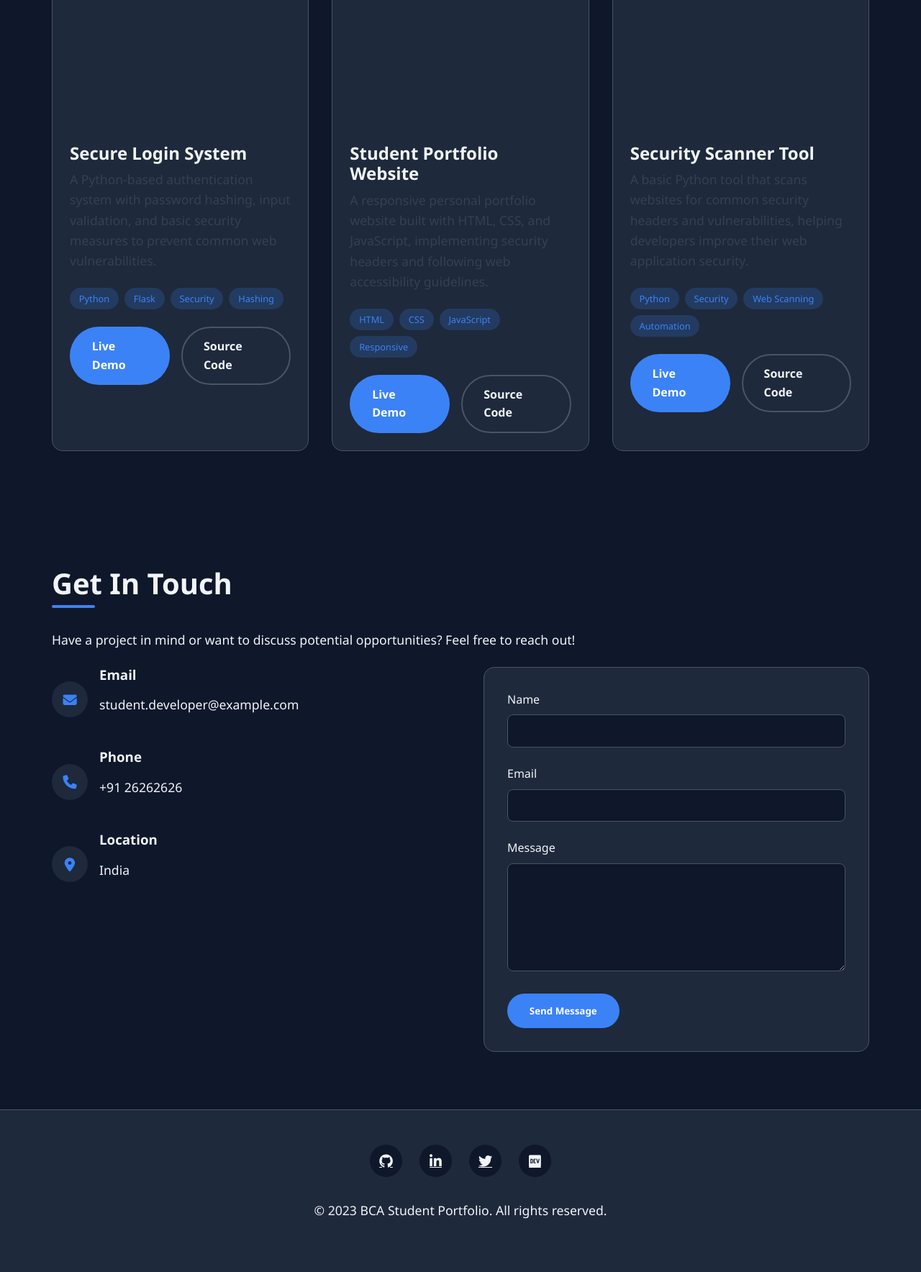
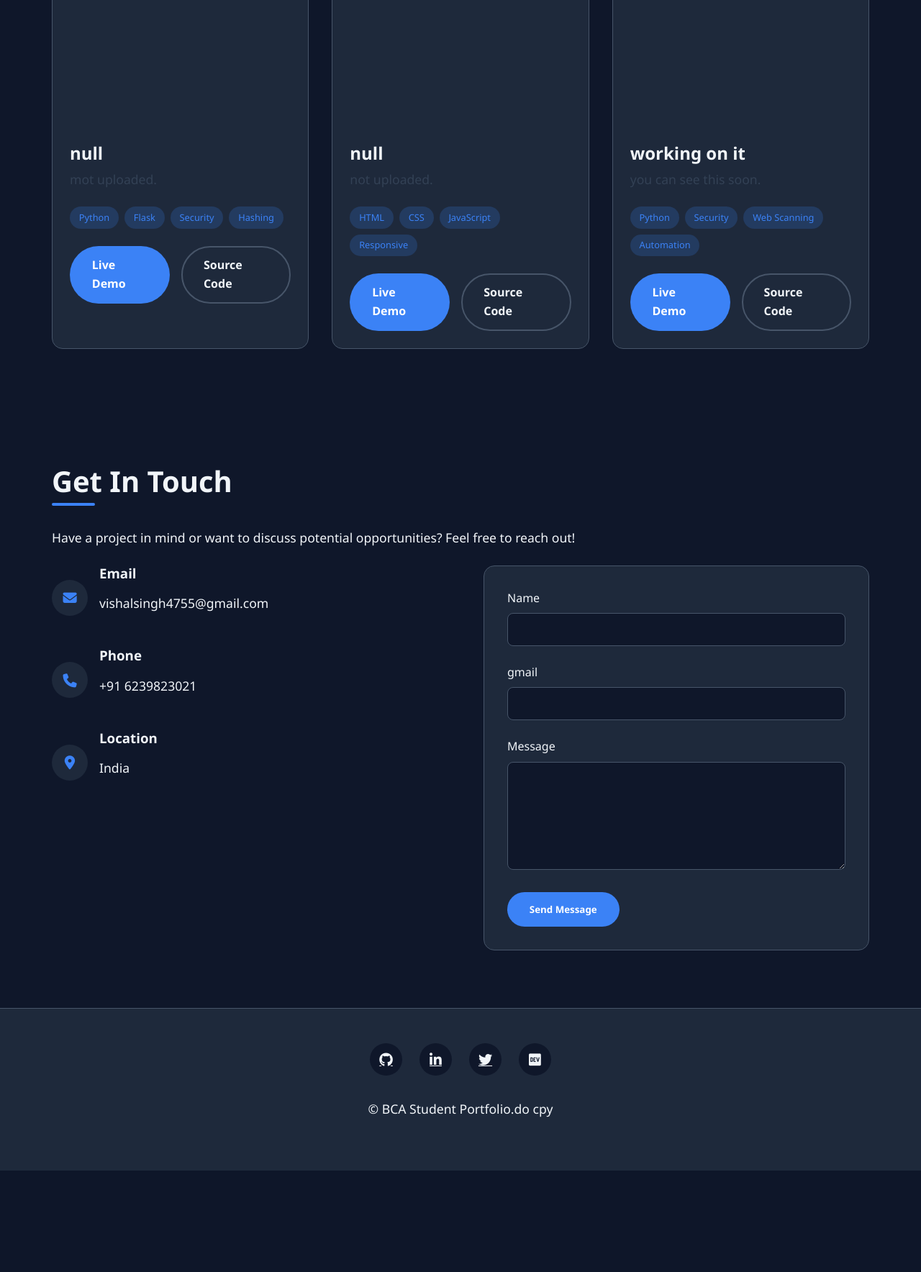
Before and after one commit to Vamp786/Vishal_singh, a Flask app: page / in a window 1280 px wide. Shown: the part 1783-3551 px from the top of the page at 72% size. After the commit the page ends 3410 px from the top, so only its background shows below. Run offline with Flask 3, Linux system fonts and the light colour scheme; some libraries are stand-ins or nearby versions.

Commit message:
updated portfolio design and image

```diff
--- a/app.py
+++ b/app.py
@@ -9,16 +9,16 @@ def home():
 
 @app.route('/contact', methods=['POST'])
 def contact():
-    naam = request.form.get('naam')
+    name = request.form.get('name')
     gmail = request.form.get('gmail')
     message = request.form.get('message')
 
-    if not name or not email or not message:
+    if not name or not gmail or not message:
         flash('Please fill all the fields.', 'error')
         return redirect(url_for('home'))
 
     # Here you can add logic to save the message or send email
-    print(f"New message from {name} ({email}): {message}")
+    print(f"New message from {name} ({gmail}): {message}")
 
     flash(f'Thank you, {name}! Your message has been received.', 'success')
     return redirect(url_for('home'))
--- a/templates/index.html
+++ b/templates/index.html
@@ -59,7 +59,7 @@
                     </div>
                 </div>
                 <div>
-                    <img src="https://via.placeholder.com/500x400?text=Developer+Working" alt="Developer working on laptop" class="about-img" />
+                    <img src="{{ url_for('static', filename='images/me.jpg') }}" alt="Vishal SIngh" class="about-img" />
                 </div>
             </div>
         </div>
@@ -75,8 +75,8 @@
                         <img src="https://via.placeholder.com/400x300?text=Secure+Login+System" alt="Secure Login System" />
                     </div>
                     <div class="project-content">
-                        <h3 class="project-title">Secure Login System</h3>
-                        <p class="project-description">A Python-based authentication system with password hashing, input validation, and basic security measures to prevent common web vulnerabilities.</p>
+                        <h3 class="project-title">null</h3>
+                        <p class="project-description">mot uploaded.</p>
                         <div class="project-tech">
                             <span class="tech-tag">Python</span>
                             <span class="tech-tag">Flask</span>
@@ -95,8 +95,8 @@
                         <img src="https://via.placeholder.com/400x300?text=Portfolio+Website" alt="Portfolio Website" />
                     </div>
                     <div class="project-content">
-                        <h3 class="project-title">Student Portfolio Website</h3>
-                        <p class="project-description">A responsive personal portfolio website built with HTML, CSS, and JavaScript, implementing security headers and following web accessibility guidelines.</p>
+                        <h3 class="project-title">null</h3>
+                        <p class="project-description">not uploaded.</p>
                         <div class="project-tech">
                             <span class="tech-tag">HTML</span>
                             <span class="tech-tag">CSS</span>
@@ -115,8 +115,8 @@
                         <img src="https://via.placeholder.com/400x300?text=Security+Scanner" alt="Security Scanner Tool" />
                     </div>
                     <div class="project-content">
-                        <h3 class="project-title">Security Scanner Tool</h3>
-                        <p class="project-description">A basic Python tool that scans websites for common security headers and vulnerabilities, helping developers improve their web application security.</p>
+                        <h3 class="project-title">working on it</h3>
+                        <p class="project-description">you can see this soon.</p>
                         <div class="project-tech">
                             <span class="tech-tag">Python</span>
                             <span class="tech-tag">Security</span>
@@ -154,7 +154,7 @@
                         </div>
                         <div>
                             <h3>Email</h3>
-                            <p>student.developer@example.com</p>
+                            <p>vishalsingh4755@gmail.com</p>
                         </div>
                     </div>
                     <div class="contact-item">
@@ -163,7 +163,7 @@
                         </div>
                         <div>
                             <h3>Phone</h3>
-                            <p>+91 26262626</p>
+                            <p>+91 6239823021</p>
                         </div>
                     </div>
                     <div class="contact-item">
@@ -183,8 +183,8 @@
                             <input type="text" id="name" name="name" class="form-control" required />
                         </div>
                         <div class="form-group">
-                            <label for="email">Email</label>
-                            <input type="email" id="email" name="email" class="form-control" required />
+                            <label for="gmail">gmail</label>
+                            <input type="gmail" id="gmail" name="gmail" class="form-control" required />
                         </div>
                         <div class="form-group">
                             <label for="message">Message</label>
@@ -205,7 +205,7 @@
                 <a href="#" class="social-link"><i class="fab fa-twitter"></i></a>
                 <a href="#" class="social-link"><i class="fab fa-dev"></i></a>
             </div>
-            <p>© 2023 BCA Student Portfolio. All rights reserved.</p>
+            <p>© BCA Student Portfolio.do cpy</p>
         </div>
     </footer>
 </body>
```
Also changed, not shown: static/images/me.png (added).
